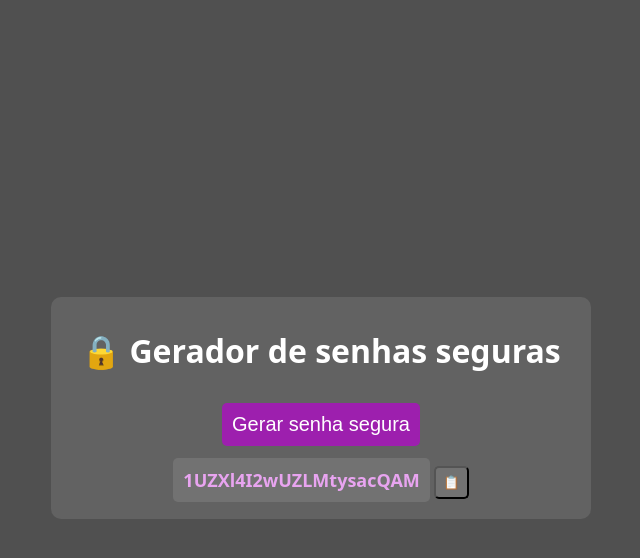
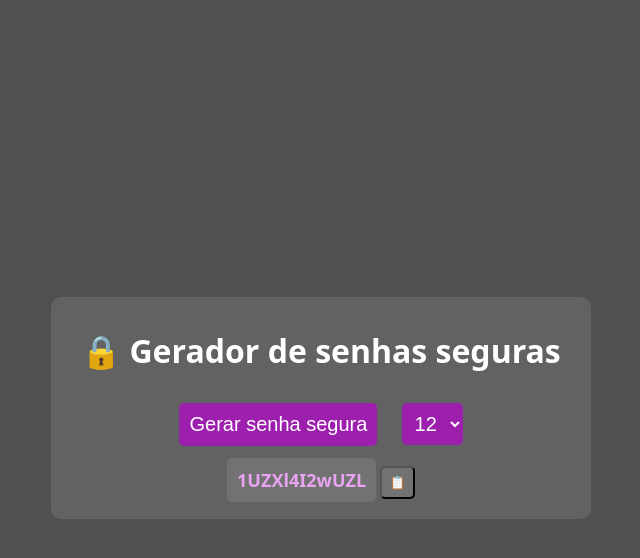
Before and after one commit to mathlaza/Gerador_Senhas, a website built with Vite: page index.html in a window 1280 px wide. Both pictures are taken after a click on the button "Gerar senha segura". Shown: the whole page, without its empty margins (319-959 px from the left). Built offline with nearby package versions, Linux system fonts and the light colour scheme.

Commit message:
feat: botão de tamanho da senha

```diff
--- a/index.html
+++ b/index.html
@@ -1,15 +1,29 @@
 <!DOCTYPE html>
 <html lang="en">
+
 <head>
   <meta charset="UTF-8">
   <meta http-equiv="X-UA-Compatible" content="IE=edge">
   <meta name="viewport" content="width=device-width, initial-scale=1.0">
   <title>Gerador de senhas seguras</title>
 </head>
+
 <body>
   <main>
     <h1>🔒 Gerador de senhas seguras</h1>
     <button class="bt1">Gerar senha segura</button>
+    <select class="size">
+      <option>12</option>
+      <option>11</option>
+      <option>10</option>
+      <option>9</option>
+      <option>8</option>
+      <option>7</option>
+      <option>6</option>
+      <option>5</option>
+      <option>4</option>
+      <option>3</option>
+    </select>
     <div>
       <span>...</span>
       <button class="bt2">📋</button>
@@ -17,4 +31,5 @@
   </main>
   <script src="/src/main.js" type="module"></script>
 </body>
+
 </html>
--- a/src/main.js
+++ b/src/main.js
@@ -4,9 +4,11 @@ import './style.css';
 const passwordBtnEl = document.querySelector('.bt1');
 const displayPasswordEl = document.querySelector('span');
 const copyBtn = document.querySelector('.bt2');
+const tamanho = document.querySelector('.size');
 
 passwordBtnEl.addEventListener('click', () => {
-  const randomPassword = nanoid();
+  const selectorValue = tamanho.value;
+  const randomPassword = nanoid(selectorValue);
   displayPasswordEl.innerHTML = randomPassword;
 });
 
--- a/src/style.css
+++ b/src/style.css
@@ -37,6 +37,16 @@ span {
   margin: 10px;
 }
 
+.bt1:hover {
+  background-color: #b13ac1;
+}
+
+.bt1:active {
+  background-color: #81128f;
+  box-shadow: rgba(255, 255, 255, 0.1);
+  transform: translateY(4px);
+}
+
 .bt2 {
   background-color: rgba(255, 255, 255, 0.1);
   border-radius: 5px;
@@ -56,3 +66,18 @@ span {
 div {
   margin: 10px;
 }
+
+select {
+  background-color: #9d1fae;
+  border: 0 none;
+  padding: 9px;
+  font-size: 20px;
+  color: white;
+  border-radius: 5px;
+  cursor: pointer;
+  margin: 10px;
+}
+
+select:hover {
+  background-color: #b13ac1;
+}
```
